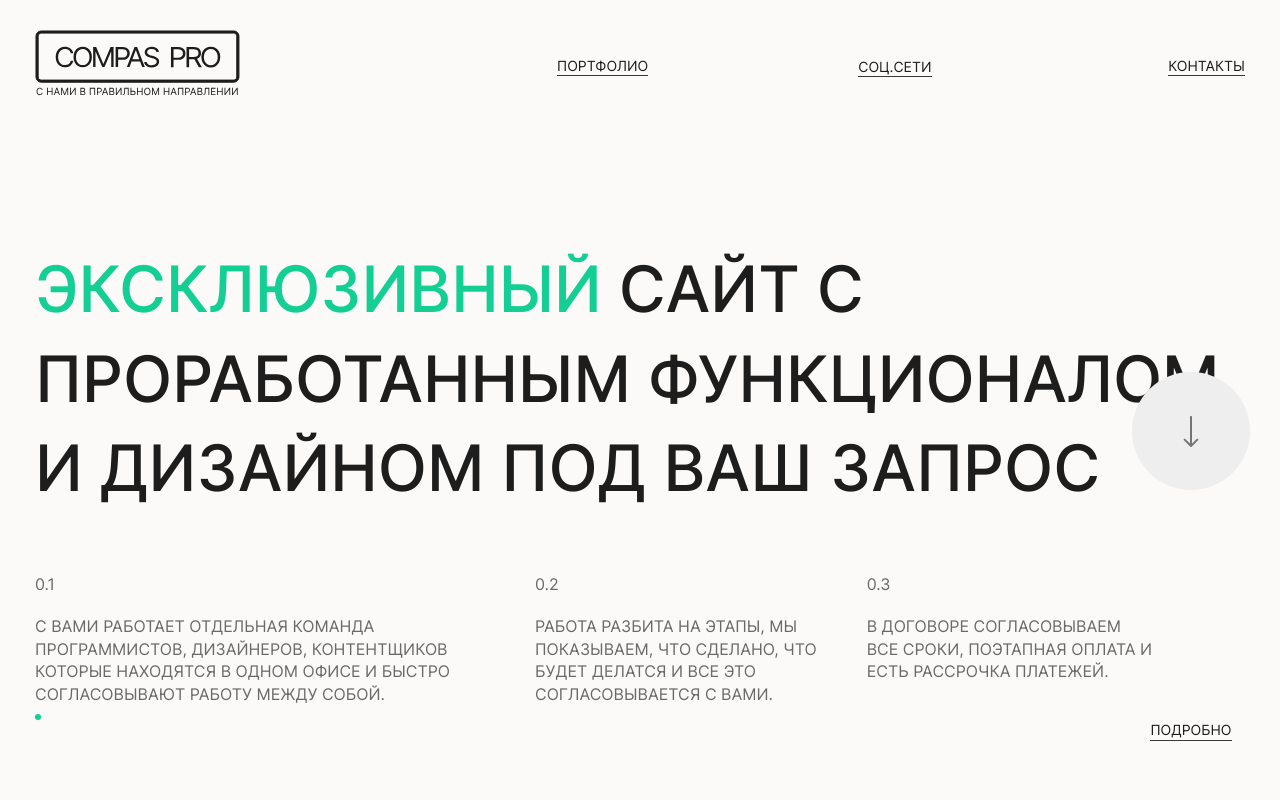
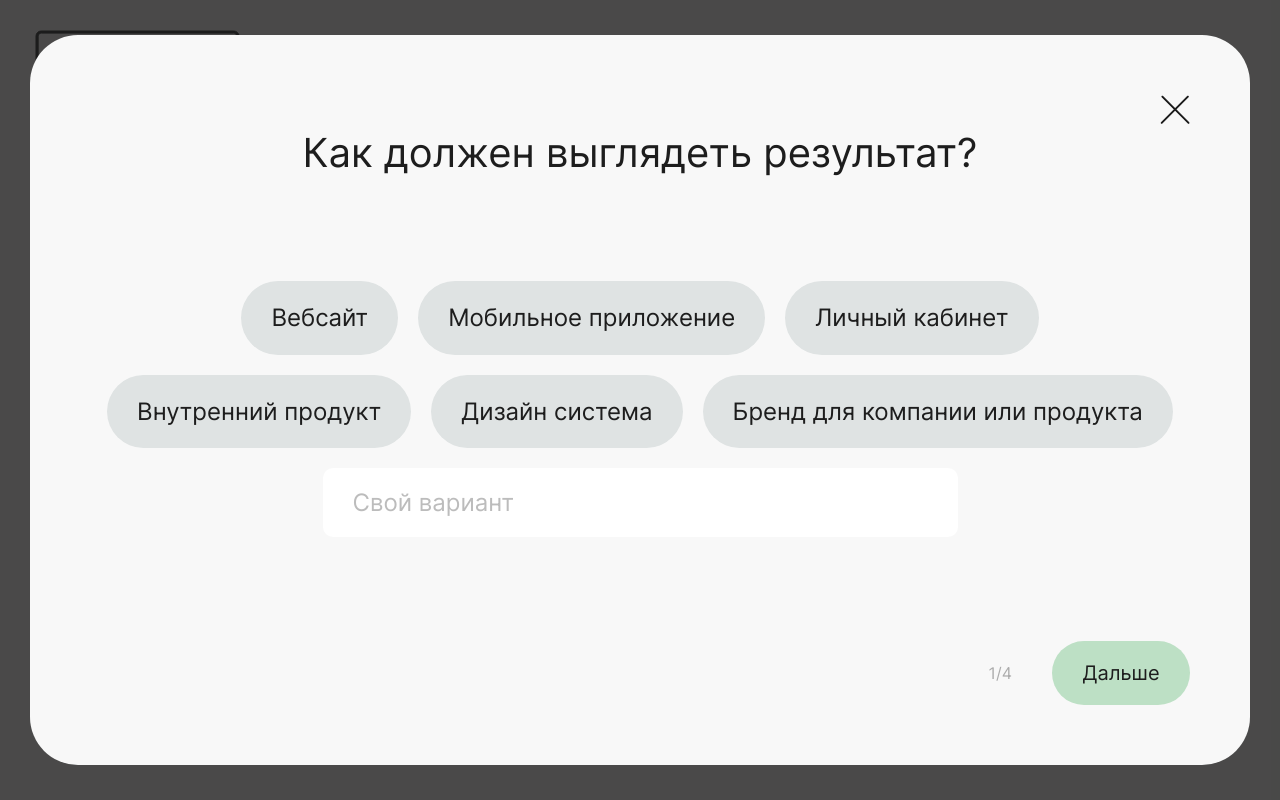
Before and after one commit to lRaven/compas-program, a Vue app: page /#/ in a window 1280 px wide. Shown: the top 800 px of the page. Built offline with nearby package versions, Linux system fonts and the light colour scheme.

Commit message:
task_20: quiz popup, ui components

```diff
--- a/src/assets/scss/animations.scss
+++ b/src/assets/scss/animations.scss
@@ -13,7 +13,7 @@
 //* появление/скрытие "скольжение влево"
 .fade-left-enter-active,
 .fade-left-leave-active {
-	transition: all 0.35s ease;
+	transition: all 0.2s ease;
 }
 
 .fade-left-enter-from,
@@ -22,10 +22,10 @@
 	transform: translateX(-5rem);
 }
 
-//* появление/скрытие "скольжение влево"
+//* появление/скрытие
 .fade-enter-active,
 .fade-leave-active {
-	transition: all 0.35s ease;
+	transition: all 0.3s ease;
 }
 
 .fade-enter-from,
--- a/src/assets/scss/variables.scss
+++ b/src/assets/scss/variables.scss
@@ -9,10 +9,13 @@ $bg: #fcfaf8;
 $white: #fff;
 
 $accent: #14cf93;
+$accent-pale: #bde0c5;
 $accent-dark: #253b39;
 $skin: #f5d6b1;
 $red: #fa6666;
 $yellow: #f3f636;
+$yellow-pale: #d9ed9f;
+$purple-pale: #9fb0ed;
 
 //* scrollbar
 $scrollbarBg: $bg;
@@ -22,7 +25,6 @@ $scrollbarBorder: 0.2rem solid $scrollbarBg;
 $scrollbarBorderRadius: calc($scrollbarWidth / 2);
 
 //* text
-
 $text-3xl: 12.8rem;
 $text-2xl: 6.4rem;
 $text-xl: 3.2rem;
--- a/src/components/TheProjects.vue
+++ b/src/components/TheProjects.vue
@@ -85,6 +85,7 @@
 
 			<r-button
 				color="bordered"
+				size="big"
 				text="Получить смету"
 				class="the-projects__btn"
 				@click="this.$emit('openPopup')"
--- a/src/components/TheQuestions.vue
+++ b/src/components/TheQuestions.vue
@@ -18,11 +18,13 @@
 
 			<div class="the-questions__row">
 				<r-button
+					size="big"
 					color="bordered"
 					text="Расчитать стоимость"
 					@click="this.$emit('openPopup')"
 				></r-button>
 				<r-button
+					size="big"
 					color="bordered"
 					text="Задать вопрос"
 					@click="openLink('https://telegram.im/@compass_pro')"
--- a/src/components/UI/r-button.vue
+++ b/src/components/UI/r-button.vue
@@ -1,5 +1,5 @@
 <template>
-	<button class="r-button" :class="color">
+	<button class="r-button" :class="[color, size]">
 		{{ text }}
 		<slot name="icon"></slot>
 	</button>
@@ -11,11 +11,15 @@
 		props: {
 			color: {
 				value: String,
-				default: "blue",
+				default: "green",
 			},
 			text: {
 				value: String,
 				default: "button",
+			},
+			size: {
+				value: String,
+				default: "default",
 			},
 		},
 	};
@@ -31,18 +35,20 @@
 		justify-content: center;
 		align-items: center;
 		gap: 2rem;
-		padding: 3.6rem;
+		font-size: $text-l;
+
+		padding: 2rem 3rem;
 		border-radius: 9rem;
 		min-width: 13.8rem;
 		width: max-content;
-		font-size: $text-xl;
 		transition: all 0.2s ease;
-		@media (max-width: 767px) {
-			padding: 2rem;
-			font-size: $text-m;
-		}
-		&.reverse {
-			flex-direction: row-reverse;
+		&.big {
+			font-size: $text-xl;
+			padding: 3.6rem;
+			@media (max-width: 767px) {
+				padding: 2rem;
+				font-size: $text-m;
+			}
 		}
 
 		&:active {
@@ -70,5 +76,12 @@
 				background-color: $white;
 			}
 		}
+		&.gray {
+			background-color: #dfe3e3;
+		}
+		&.green {
+			background-color: #bde0c5;
+			background-color: $accent-pale;
+		}
 	}
 </style>
--- /dev/null
+++ b/src/components/UI/r-input.vue
@@ -0,0 +1,39 @@
+<template>
+	<input
+		:type="type"
+		:placeholder="placeholder"
+		:value="modelValue"
+		class="r-input"
+		@input="this.$emit('update:modelValue', $event.target.value)"
+	/>
+</template>
+
+<script>
+	export default {
+		name: "rInput",
+		props: {
+			modelValue: String,
+			type: {
+				value: String,
+				default: String,
+			},
+			placeholder: [String, Number],
+		},
+	};
+</script>
+
+<style lang="scss" scoped>
+	@import "@/assets/scss/variables";
+
+	.r-input {
+		padding: 2rem 3rem;
+		background-color: $white;
+		border-radius: 1rem;
+		color: $black;
+		font-size: 2.4rem;
+		width: 100%;
+		&::placeholder {
+			color: #bcbcbc;
+		}
+	}
+</style>
--- /dev/null
+++ b/src/components/UI/text-checkbox.vue
@@ -0,0 +1,56 @@
+<template>
+	<label class="text-checkbox">
+		<input
+			type="checkbox"
+			class="text-checkbox__real"
+			v-model="isChecked"
+			@change.stop="
+				this.$emit('update:modelValue', selectedValue);
+				this.$emit('change', selectedValue, $event.target.checked);
+			"
+		/>
+
+		<div
+			class="text-checkbox__fake"
+			:style="`background-color: ${isChecked ? color : '#DFE3E3'}`"
+		>
+			{{ text }}
+		</div>
+	</label>
+</template>
+
+<script>
+	export default {
+		name: "TextCheckbox",
+		props: {
+			selectedValue: [String, Number],
+			types: Array,
+			color: {
+				value: String,
+				default: "",
+			},
+			text: {
+				value: [String, Number],
+				default: "checkbox",
+			},
+		},
+
+		data: () => ({ isChecked: false }),
+	};
+</script>
+
+<style lang="scss" scoped>
+	.text-checkbox {
+		&__real {
+			display: none;
+		}
+		&__fake {
+			user-select: none;
+			cursor: pointer;
+			padding: 2rem 3rem;
+			border-radius: 7rem;
+			font-size: 2.4rem;
+			transition: all 0.3s ease;
+		}
+	}
+</style>
--- a/src/components/quiz/quizPopup.vue
+++ b/src/components/quiz/quizPopup.vue
@@ -6,56 +6,86 @@
 				v-show="isPopupContentVisible"
 				@click.stop
 			>
+				<button
+					class="quiz-popup__close"
+					@click="this.$emit('closePopup')"
+				>
+					<img src="/img/icon/cross.svg" alt="close" />
+				</button>
+
 				<div class="quiz-popup__slides">
-					<transition mode="out-in">
+					<transition mode="out-in" name="fade-left">
 						<div
-							class="quiz-popup__slide"
-							v-show="quiz.progress.step === 1"
+							class="quiz-popup__slide quiz-popup__slide-1"
+							v-show="quizData.progress.step === 1"
 						>
-							<p class="quiz-popup__title">
-								Какой сайт вам нужен?
+							<p class="quiz-popup__slide-title">
+								Как должен выглядеть результат?
 							</p>
-							<div class="quiz-popup__slide-col">
-								<site-type
-									:siteType="1"
-									:siteTypeGroupName="'siteTypes'"
-									v-model="quiz.siteType"
-								></site-type>
+							<div class="quiz-popup__slide-1-row">
+								<text-checkbox
+									v-for="(type, index) in quizData.types"
+									:key="type.id"
+									:color="type.color"
+									:text="type.description"
+									:types="quiz.types"
+									:selectedValue="index + 1"
+									@change="collectTypes"
+								>
+								</text-checkbox>
 							</div>
-							<div class="quiz-popup__slide-col">
-								<site-type
-									:siteType="2"
-									:siteTypeGroupName="'siteTypes'"
-									v-model="quiz.siteType"
-								></site-type>
+							<r-input
+								placeholder="Свой вариант"
+								v-model.trim="quiz.types_personal"
+							></r-input>
 						</div>
-							<div class="quiz-popup__slide-col">
-								<site-type
-									:siteType="3"
-									:siteTypeGroupName="'siteTypes'"
-									v-model="quiz.siteType"
-								></site-type>
+					</transition>
+
+					<transition mode="out-in" name="fade-left">
+						<div
+							class="quiz-popup__slide quiz-popup__slide-2"
+							v-show="quizData.progress.step === 2"
+						>
+							<p class="quiz-popup__slide-title">
+								Как должен выглядеть результат?
+							</p>
+
+							<div class="quiz-popup__slide-2-details">
+								<r-textarea
+									placeholder="Мне нужно..."
+								></r-textarea>
+								<r-input
+									placeholder="Вставить ссылку на референс"
+								></r-input>
+								<r-filepicker
+									description="Прикрепить материал"
+								></r-filepicker>
 							</div>
 						</div>
 					</transition>
 				</div>
 
-				<button
-					class="quiz-popup__next"
-					@click="quiz.progress.step++"
-					:disabled="isNextButtonDisabled"
-				>
-					Другое
-				</button>
+				<div class="quiz-popup__bottom">
+					<r-button
+						text="Назад"
+						color="gray"
+						v-show="quizData.progress.step > 1"
+						@click="quizData.progress.step--"
+					></r-button>
 
-				<div class="quiz-popup__steps">
-					<span
-						class="quiz-popup__step"
-						:class="{ active: index + 1 <= quiz.progress.step }"
-						v-for="(step, index) in quiz.progress.steps"
-						:key="step.id"
-					>
+					<div class="quiz-popup__bottom-col">
+						<span class="quiz-popup__bottom-counter">
+							{{
+								quizData.progress.step +
+								"/" +
+								quizData.progress.steps
+							}}
 						</span>
+						<r-button
+							text="Дальше"
+							@click="quizData.progress.step++"
+						></r-button>
+					</div>
 				</div>
 			</div>
 		</transition>
@@ -63,24 +93,8 @@
 </template>
 
 <script>
-	import SiteType from "@/components/quiz/siteType.vue";
-
 	export default {
 		name: "quizPopup",
-		components: { SiteType },
-		watch: {
-			quiz: {
-				handler() {
-					if (this.quiz.progress.step > this.quiz.progress.steps)
-						this.quiz.progress.step = this.quiz.progress.steps;
-
-					if (this.quiz.siteType === null)
-						this.isNextButtonDisabled = true;
-					else this.isNextButtonDisabled = false;
-				},
-				deep: true,
-			},
-		},
 		props: {
 			isPopupOpen: {
 				value: Boolean,
@@ -89,16 +103,63 @@
 		},
 		data: () => ({
 			isPopupContentVisible: false,
-			isNextButtonDisabled: true,
 
 			quiz: {
-				siteType: null,
+				types: [],
+				types_personal: null,
+
+				details: {
+					description: null,
+					link: null,
+					file: null,
+				},
+				price: null,
+				deadline: null,
+				contacts: {
+					name: null,
+					job_place: null,
+					link: null,
+				},
+			},
+
+			quizData: {
 				progress: {
-					steps: 5,
+					steps: 4,
 					step: 1,
 				},
+				types: [
+					{ id: 1, description: "Вебсайт", color: "#9FB0ED" },
+					{
+						id: 2,
+						description: "Мобильное приложение",
+						color: "#E7ED9F",
+					},
+					{ id: 3, description: "Личный кабинет", color: "#ED9F9F" },
+					{
+						id: 4,
+						description: "Внутренний продукт",
+						color: "#9FEDA7",
+					},
+					{ id: 5, description: "Дизайн система", color: "#FFC9AA" },
+					{
+						id: 6,
+						description: "Бренд для компании или продукта",
+						color: "#9FB0ED",
+					},
+				],
 			},
 		}),
+		methods: {
+			collectTypes(value, checked) {
+				if (checked) {
+					this.quiz.types.push(value);
+				} else {
+					this.quiz.types = this.quiz.types.filter(
+						(el) => el !== value
+					);
+				}
+			},
+		},
 		mounted() {
 			setTimeout(() => {
 				this.isPopupContentVisible = true;
@@ -124,88 +185,83 @@
 		z-index: 4;
 
 		&__content {
-			display: flex;
-			flex-direction: column;
+			display: grid;
+			grid-template-rows: max-content 1fr max-content;
 			cursor: default;
-			padding: 6rem 10rem;
-			background-color: $white;
+			padding: 6rem;
+			background-color: #f8f8f8;
 			border-radius: 4.8rem;
 			width: calc(100vw - 6rem);
+			min-height: 73rem;
 		}
-		&__title {
-			font-size: 4rem;
-			margin-bottom: 12.5rem;
-			grid-column: 1/4;
+
+		&__close {
+			width: max-content;
+			background-color: transparent;
+			margin-left: auto;
 		}
 
 		&__slides {
 			display: grid;
 			grid-template-columns: 1fr;
-			margin-bottom: 1.5rem;
+			margin-bottom: 10rem;
 		}
 		&__slide {
 			grid-area: 1/1;
-			&:first-child {
+			display: flex;
+			flex-direction: column;
+			align-items: center;
+			margin: auto;
+			height: 100%;
+			width: 100%;
+
+			&-1 {
+				max-width: 114rem;
+				&-row {
+					display: flex;
+					flex-wrap: wrap;
+					justify-content: center;
+					gap: 2rem;
+					margin-bottom: 2rem;
+				}
+				.r-input {
+					max-width: 63.5rem;
+				}
+			}
+
+			&-2 {
+				&-details {
 					display: grid;
-				grid-template-columns: repeat(3, 1fr);
-				grid-gap: 4.5rem;
-				.pc-template {
-					&.selected {
-						.pc-template {
-							&__landing {
-								background-color: $accent;
+					grid-template-columns: repeat(2, 1fr);
+					grid-template-rows: repeat(2, max-content);
+					.r-textarea {
+						grid-row: 1/3;
 					}
 				}
 			}
-					&__landing {
-						height: 100%;
-					}
-				}
+
+			&-title {
+				font-size: 4rem;
+				margin-bottom: 10rem;
 			}
 			&-col {
 			}
 		}
 
-		&__site {
-			&-radio {
-				display: none;
-			}
-			&-card {
-				&-body {
-				}
-			}
-		}
-		&__next {
-			margin-left: auto;
-			background-color: transparent;
-			color: $accent;
-			position: relative;
-			margin-bottom: 5rem;
-			&::after {
-				content: "";
-				position: absolute;
-				left: 0;
-				right: 0;
-				bottom: -0.2rem;
-				height: 0.1rem;
-				background-color: $accent;
-			}
-		}
-
-		&__steps {
+		&__bottom {
+			margin-top: auto;
+			display: flex;
+			justify-content: space-between;
+			align-items: center;
+			gap: 5rem;
+			&-col {
 				display: flex;
 				align-items: center;
-			justify-content: center;
-			gap: 4.5rem;
+				gap: 4rem;
+				margin-left: auto;
 			}
-		&__step {
-			height: 1.3rem;
-			width: 1.3rem;
-			background-color: #d9d9d9;
-			border-radius: 50%;
-			transition: all 0.3s ease;
-			&.active {
-				background-color: $accent;
+			&-counter {
+				color: $middle-gray;
 			}
 		}
 	}
--- a/src/views/PageHome.vue
+++ b/src/views/PageHome.vue
@@ -50,7 +50,7 @@
 
 			QuizPopup,
 		},
-		data: () => ({ isPopupOpen: false }),
+		data: () => ({ isPopupOpen: true }),
 		methods: {
 			openPopup() {
 				document.querySelector("body").classList.add("locked");
```
Also changed, not shown: src/components/UI/index.js (+12 -1 lines), src/components/UI/r-filepicker.vue (added, +30 -0 lines), src/components/UI/r-textarea.vue (added, +35 -0 lines), public/img/icon/cross.svg (added), 1 other file (tests, documents, lock files or other folders). Lines whose indentation alone changed are shown as unchanged.
